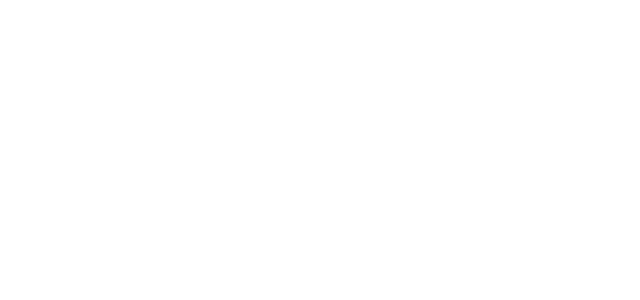
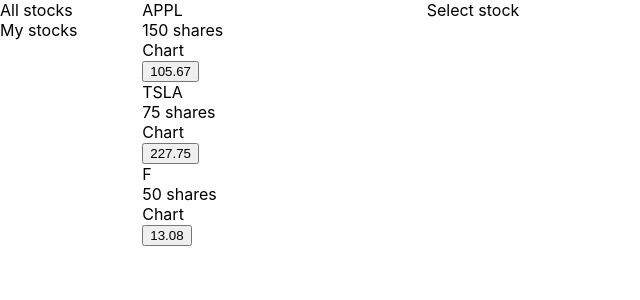
Before and after one commit to AlexanderKhodaryonok/test, a React (Create React App) app: page / in a window 1280 px wide. Shown: the top 300 px of the page, without its empty margins (0-640 px from the left). Built offline with nearby package versions, Linux system fonts and the light colour scheme.

Commit message:
added switch between my and all stocks

```diff
--- a/src/Redux/Reducers/StockPage/stocksPageReducer.ts
+++ b/src/Redux/Reducers/StockPage/stocksPageReducer.ts
@@ -1,9 +1,10 @@
 import { IStock, IStocksState } from './interfaces'
 import { handleActions } from 'redux-actions';
-import { setStockId } from '../../actionCreators/stockPageActionCreators';
+import { setStockId, setShowMode } from '../../actionCreators/stockPageActionCreators';
 
 
 export const initialState = {
+	isShowMyStocks: true,
 	currentStockId: '',
 	stocks: [
 		{
@@ -66,9 +67,12 @@
 const stocksReducer = handleActions({
 
 	[setStockId.toString()]: (state: IStocksState, {payload: id}: any) => {
-		let NS = {...state}
          return { ...state, currentStockId: id }
 	 },
+
+	 [setShowMode.toString()]: (state: IStocksState, {payload: bool}: any) => {
+		return {...state, isShowMyStocks: bool}
+	 }
 
 
 }, initialState);
--- a/src/Redux/actionCreators/stockPageActionCreators.ts
+++ b/src/Redux/actionCreators/stockPageActionCreators.ts
@@ -1,3 +1,4 @@
 import {createAction} from "redux-actions";
 
 export const setStockId = createAction<string>('TEST/STOCK_PAGE/SET_STOCK_ID');
+export const setShowMode = createAction<boolean>('TEST/STOCK_PAGE/SET_SHOW_MODE');
--- a/src/Redux/selectors/stocksPageSelectors.ts
+++ b/src/Redux/selectors/stocksPageSelectors.ts
@@ -3,18 +3,20 @@
 const stocksPageSelector = (state: any): any => state.stocksPage;
 
 export const stocksSelector = createSelector(stocksPageSelector, (stocksPage) => {
-	return stocksPage.stocks || []
+	switch (stocksPage.isShowMyStocks) {
+
+		case true:
+			return stocksPage.stocks.filter((stock: any) => stock.isAdded) || []
+
+		case stocksPage.isShowMyStocks:
+			return stocksPage.stocks || [];
+	}
 });
 
-export const currentStockIdSelector = createSelector(stocksPageSelector, (stocksPage) => {
-	return stocksPage.currentStockId || ''
-});
+export const currentStockIdSelector = createSelector(stocksPageSelector, (stocksPage) => stocksPage.currentStockId || ''
+);
 
 export const stockByIdSelector = createSelector(
 	[stocksSelector, currentStockIdSelector],
-	(stocks: [], currentStockId: string) => {
-		let qwe = stocks.find((stock: any) => stock.id === currentStockId) || {}
-		debugger
-		return qwe
-	}
+	(stocks: [], currentStockId: string) => stocks.find((stock: any) => stock.id === currentStockId) || {}
 );
--- a/src/components/Routes/Routes.tsx
+++ b/src/components/Routes/Routes.tsx
@@ -7,6 +7,7 @@
         <div>
             <Switch>
                 <Route path='/stock/:id?' component={StockPage} />
+                <Route path='/' component={StockPage} />
             </Switch>
         </div>
     );
--- a/src/components/StockPage.tsx
+++ b/src/components/StockPage.tsx
@@ -1,28 +1,11 @@
 import React, { FunctionComponent } from 'react';
-import Sidebar from './StockPage/Sidebar/Sidebar'
 import Container from './containers/Container'
 import s from './StockPage.module.scss';
-/*
-interface IStateProps {
-    stateProps?: any
-}
 
-interface IDispatchProps{
-    dispatchProps?: any
-}
-*/
-interface IOwnProps {
-	readonly ownProps?: any;
-}
-
-interface IProps extends /*IStateProps, IDispatchProps,*/ IOwnProps { }
-
-//why crash when I set type as Iprops?
-const StockPage: FunctionComponent<any> = (props) => {
+const StockPage = () => {
 	return (
 		<div className={s.wrapper}>
-			<Sidebar />
-			<Container {...props} />
+			<Container />
 		</div>
 	);
 }
--- a/src/components/StockPage/Sidebar/Sidebar.tsx
+++ b/src/components/StockPage/Sidebar/Sidebar.tsx
@@ -1,10 +1,20 @@
 import React from 'react';
 
-const Sidebar = () => {
+interface IOwnProps {
+	setShowMode: (bool: boolean) => void
+}
+
+interface IProps extends IOwnProps {}
+
+const Sidebar = (props: IProps) => {
+
+  const myStocks = () => props.setShowMode(true)
+  const allStocks = () => props.setShowMode(false)
+
   return (
     <div>
-      <div>All stocks</div>
-      <div>My stocks</div>
+      <div onClick={allStocks}>All stocks</div>
+      <div onClick={myStocks}>My stocks</div>
     </div>
   );
 }
--- a/src/components/containers/Container.tsx
+++ b/src/components/containers/Container.tsx
@@ -4,8 +4,9 @@
 import List from '../StockPage/List/List'
 import Chart from '../StockPage/ChartComponent/ChartComponent'
 import { stocksSelector, currentStockIdSelector, stockByIdSelector } from '../../Redux/selectors/stocksPageSelectors';
-import { setStockId } from '../../Redux/actionCreators/stockPageActionCreators';
+import { setStockId, setShowMode } from '../../Redux/actionCreators/stockPageActionCreators';
 import { withRouter, RouteComponentProps } from 'react-router';
+import Sidebar from '../StockPage/Sidebar/Sidebar';
 
 interface IStock {
     id: string
@@ -25,6 +26,7 @@
 
 interface IDispatchProps {
     setStockId: any;
+    setShowMode: any;
 }
 
 interface IOwnProps {
@@ -44,6 +46,7 @@
     render() {
         return (
             <>
+                <Sidebar setShowMode={this.props.setShowMode}/>
                 <List
                     stocks={this.props.stocks}
                     setStockId={this.props.setStockId}
@@ -61,7 +64,8 @@
 });
 
 const mapDispatchToProps = {
-    setStockId
+    setStockId,
+    setShowMode
 }
 
 export default withRouter(connect<IStateProps, IDispatchProps>(mapStateToProps, mapDispatchToProps)(ListContainer));
```
